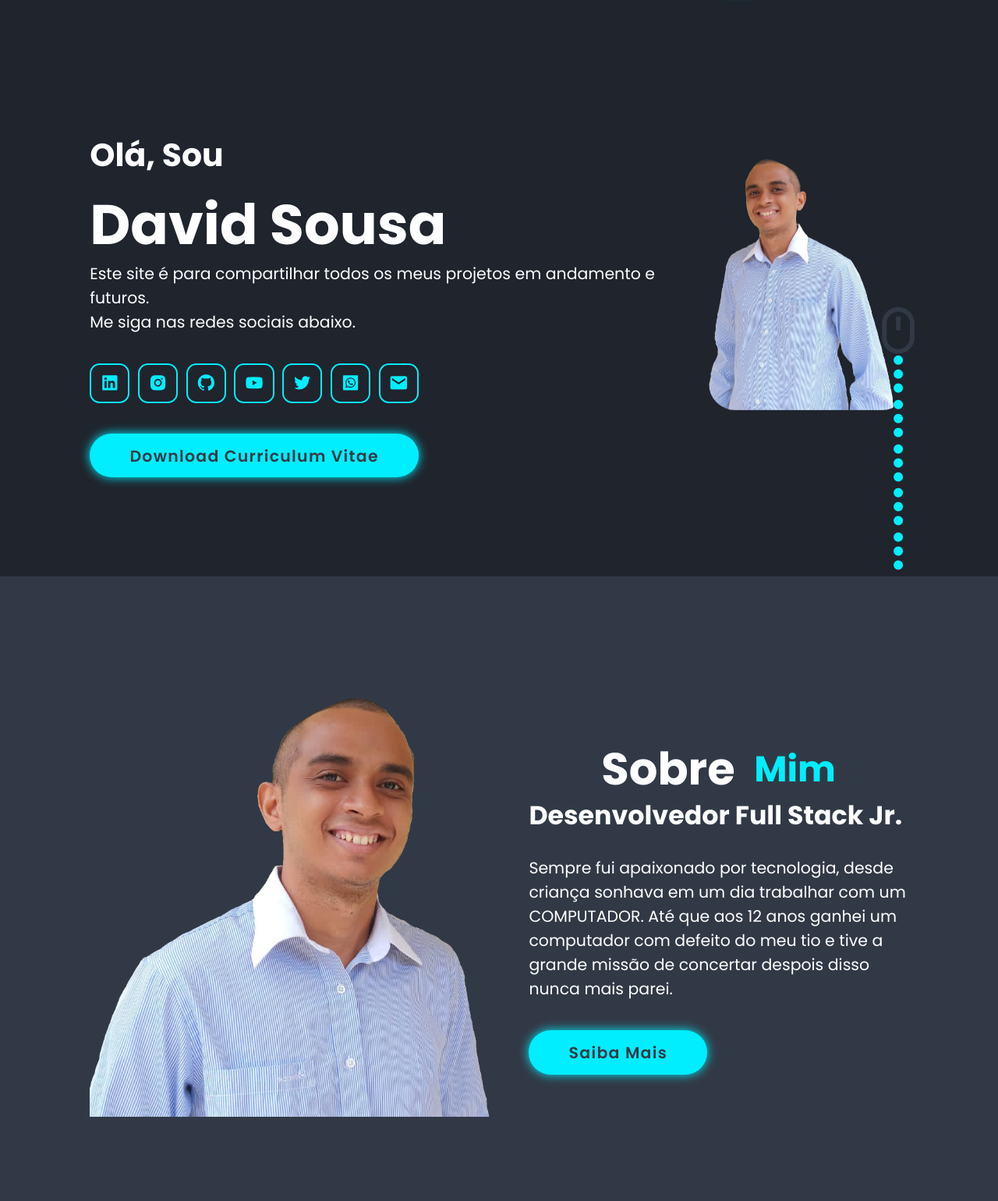
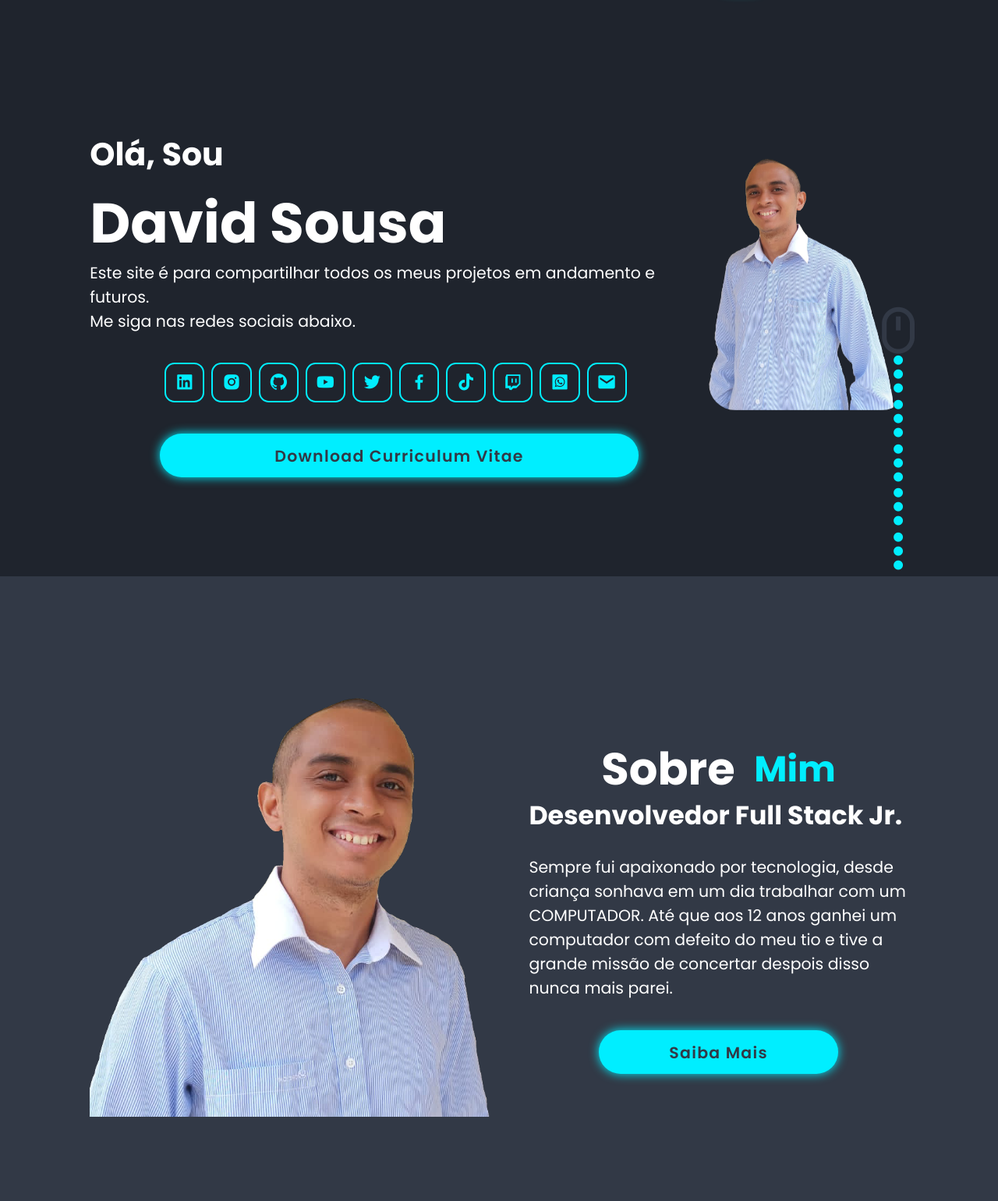
Before and after one commit to davidsousadev/meu-portifolio, a PHP site: page / in a window 1280 px wide. Shown: the part 61-1601 px from the top of the page at 78% size. Run offline with PHP 8.4, Linux system fonts and the light colour scheme.

Commit message:
Ajuste: adição de novos links de redes sociais e melhorias no layout dos botões

```diff
--- a/assets/css/site.css
+++ b/assets/css/site.css
@@ -150,6 +150,12 @@ border-radius: 34px;
     font-size: 1.6rem;
 }
 
+.social{
+    display: flex;
+    justify-content: center;
+    align-items: center;
+}
+
 .social a{
     display: inline-flex;
     justify-content: center;
@@ -172,8 +178,10 @@ border-radius: 34px;
 }
 
 .btn{
-    display: inline-block;
-    padding: 1rem 2.8rem;
+    display: flex;
+    justify-content: center;
+    align-items: center;
+    margin: 0.1rem 7rem;
     background: var(--main-color);
     border-radius: 4rem;
     box-shadow: 0 0 1rem var(--main-color);
--- a/home.html
+++ b/home.html
@@ -24,16 +24,31 @@
     <div class="social">
         <!-- https://www.linkedin.com/in/davidsousadev/ -->
         <a href="https://cutme.vercel.app/linkedin" target="_blank"><i class='bx bxl-linkedin-square'></i></a>
+
         <!-- https://instagram.com/davidsousadev -->
         <a href="https://cutme.vercel.app/instagram" target="_blank"><i class='bx bxl-instagram-alt'></i></a>
+
         <!-- https://github.com/davidsousadev -->
         <a href="https://cutme.vercel.app/github" target="_blank"><i class='bx bxl-github'></i></a>
-        <!-- Youtube -->
+
+        <!-- https://www.youtube.com/@davidsousadev -->
         <a href="https://cutme.vercel.app/youtube" target="_blank"><i class='bx bxl-youtube'></i></a>
-        <!-- X -->
+
+        <!-- https://x.com/davidsousadev -->
         <a href="https://cutme.vercel.app/x" target="_blank"><i class='bx bxl-twitter'></i></a>
+
+        <!-- https://www.facebook.com/davidsousadev/ -->
+        <a href="https://cutme.vercel.app/facebook" target="_blank"><i class='bx bxl-facebook'></i></a>
+
+        <!-- https://www.tiktok.com/@davidsousadev -->
+        <a href="https://cutme.vercel.app/tiktok" target="_blank"><i class='bx bxl-tiktok'></i></a>
+
+        <!-- https://www.twitch.tv/davidsousadev -->
+        <a href="https://cutme.vercel.app/twitch" target="_blank"><i class='bx bxl-twitch'></i></a>
+
         <!-- https://api.whatsapp.com/send/?phone=5599988288032&text&type=phone_number&app_absent=0 -->
-        <a href="https://cutme.vercel.app/whatsapp" target="_blank"><i class='bx bxl-whatsapp-square' ></i></a>
+        <a href="https://cutme.vercel.app/whatsapp" target="_blank"><i class='bx bxl-whatsapp-square'></i></a>
+
         <!-- http://davidk1k3k@gmail.com/ -->
         <a href="https://cutme.vercel.app/gmail" target="_blank"><i class='bx bxs-envelope'></i></a>
     </div>
```
